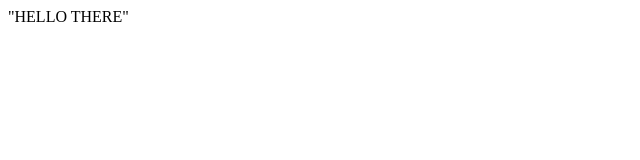
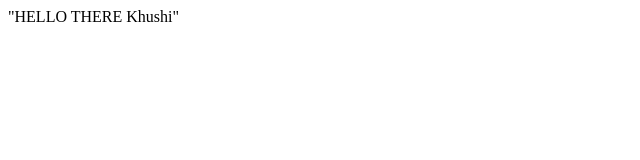
Before and after one commit to Vachiraya-bit/vachiraya-bit.github.io, a plain HTML site: page index.html in a window 1280 px wide. Shown: the full height of the page, 0-640 px from the left. Drawn offline with Linux system fonts and the light colour scheme.

Commit message:
index.html

```diff
--- a/index.html
+++ b/index.html
@@ -6,7 +6,7 @@
 </head>
 
  <body>
-  "HELLO THERE"
+  "HELLO THERE Khushi"
 </body>
 
 </html>
```
